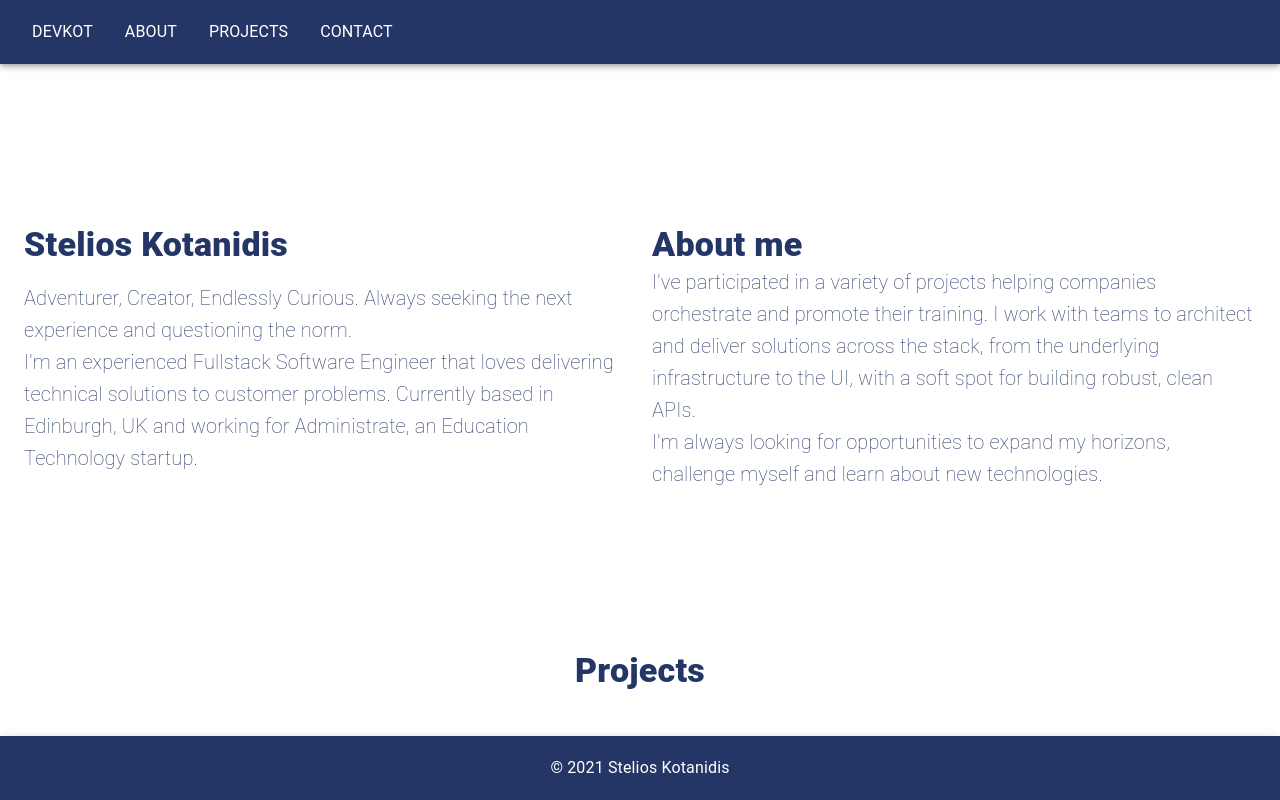
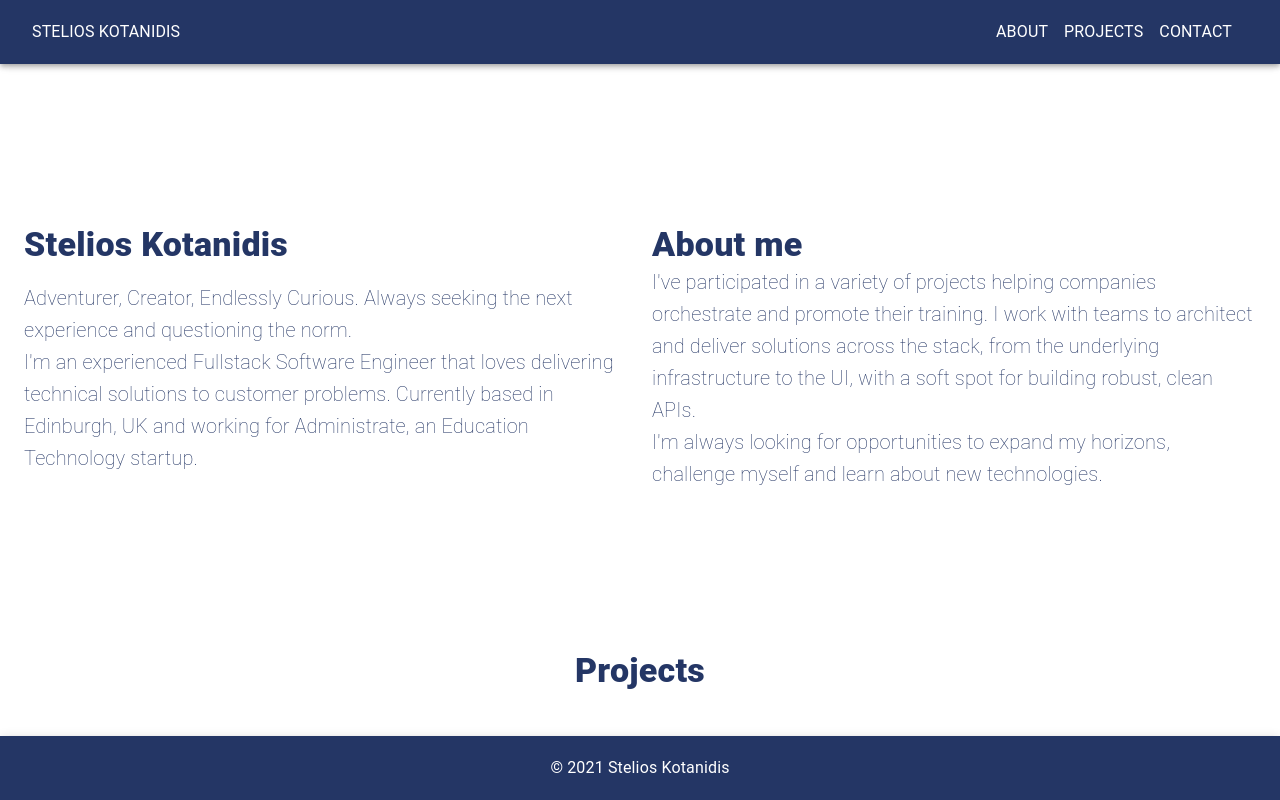
Before and after one commit to devkot/stelioskot.dev, a React (Create React App) app: page / in a window 1280 px wide. Shown: the top 800 px of the page. Built offline with nearby package versions, Linux system fonts and the light colour scheme.

Commit message:
Push header page section links to the right

```diff
--- a/src/components/Header.tsx
+++ b/src/components/Header.tsx
@@ -1,16 +1,21 @@
 import React from "react";
-import { AppBar, Toolbar, Typography, Button, Theme } from "@material-ui/core";
+import {
+  AppBar,
+  Toolbar,
+  Typography,
+  Button,
+  Theme,
+  Box,
+} from "@material-ui/core";
 import { makeStyles } from "@material-ui/core/styles";
 
 const useStyles = makeStyles((theme: Theme) => ({
   root: {
     flexGrow: 1,
   },
-  menuButton: {
+  menuButtons: {
     marginRight: theme.spacing(2),
-  },
-  pushRight: {
-    flex: 1,
+    marginLeft: "auto",
   },
 }));
 
@@ -39,34 +44,26 @@ const Header = () => {
   return (
     <AppBar position="sticky" className={classes.root}>
       <Toolbar>
-        <Button
-          color="inherit"
-          className={classes.menuButton}
-          onClick={handleSectionClick(Sections.Top)}
-        >
-          <Typography className={classes.pushRight}>Devkot</Typography>
+        <Button color="inherit" onClick={handleSectionClick(Sections.Top)}>
+          <Typography>Stelios Kotanidis</Typography>
+        </Button>
+        <Box className={classes.menuButtons}>
+          <Button color="inherit" onClick={handleSectionClick(Sections.About)}>
+            <Typography>About</Typography>
           </Button>
           <Button
             color="inherit"
-          className={classes.menuButton}
-          onClick={handleSectionClick(Sections.About)}
+            onClick={handleSectionClick(Sections.Projects)}
           >
-          <Typography className={classes.pushRight}>About</Typography>
+            <Typography>Projects</Typography>
           </Button>
           <Button
             color="inherit"
-          className={classes.menuButton}
-          onClick={handleSectionClick(Sections.Projects)}
-        >
-          <Typography className={classes.pushRight}>Projects</Typography>
-        </Button>
-        <Button
-          color="inherit"
-          className={classes.menuButton}
             onClick={handleSectionClick(Sections.ContactMe)}
           >
-          <Typography className={classes.pushRight}>Contact</Typography>
+            <Typography>Contact</Typography>
           </Button>
+        </Box>
       </Toolbar>
     </AppBar>
   );
```
Lines whose indentation alone changed are shown as unchanged.
